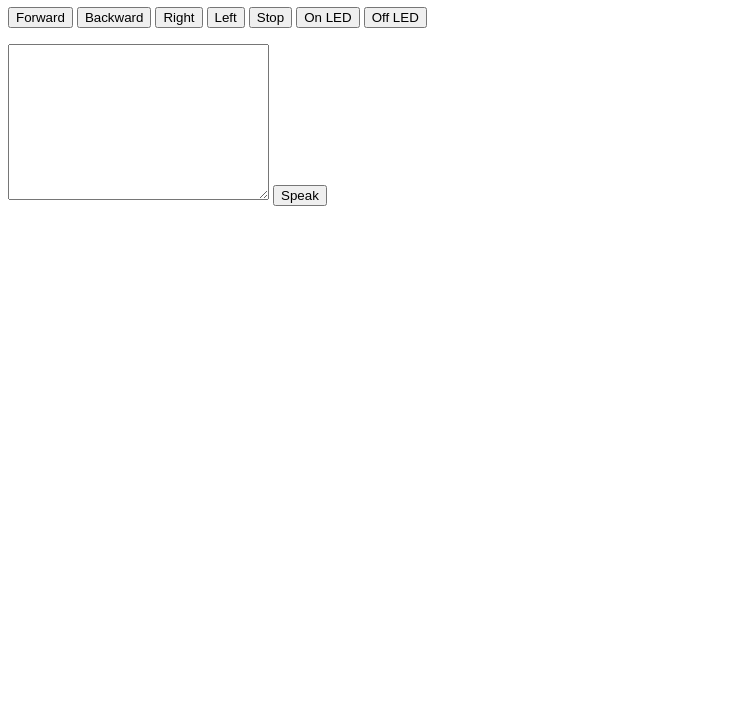
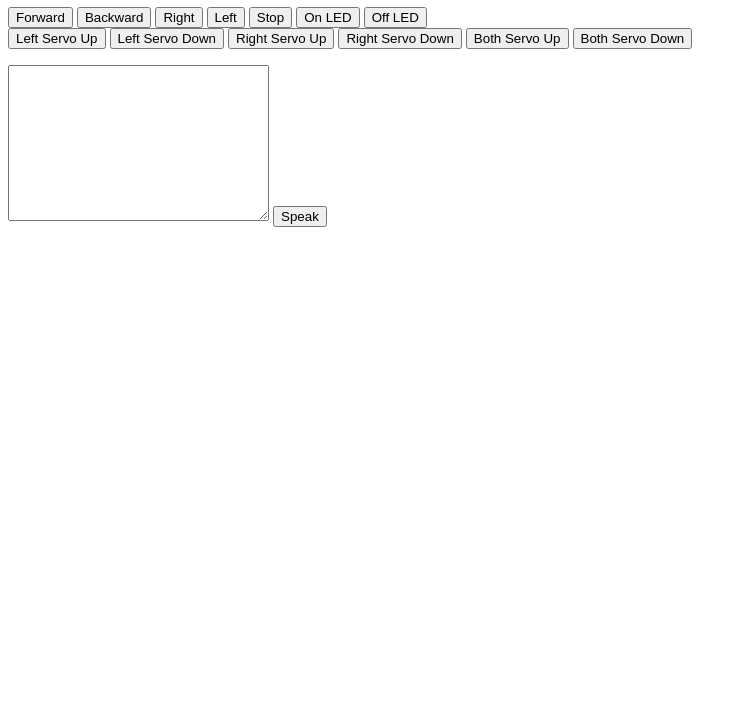
Before and after one commit to innovation-center-gitam-hyd/robot_codes, a website: page views/index.html in a window 1280 px wide. Shown: the part 73-800 px from the top of the page, without its empty margins (0-747 px from the left). Drawn offline with Linux system fonts and the light colour scheme.

Commit message:
Chnaged Servo views

```diff
--- a/expressserena.js
+++ b/expressserena.js
@@ -39,7 +39,7 @@ board.on('ready', () => {
         invert: false,     // Invert all specified positions
     });
     app.get("/", (req, res) => {
-        res.status(200).sendFile(path.join(__dirname+'/views/serena.html'))
+        res.status(200).sendFile(path.join(__dirname+'/views/index.html'))
     });
 
     app.post("/direction", (req, res) => {
--- a/views/index.html
+++ b/views/index.html
@@ -18,6 +18,13 @@
     <button onclick="direction('stop')">Stop</button>
     <button onclick="led('true')">On LED</button>
     <button onclick="led('false')">Off LED</button>
+    <br>
+    <button onclick="servo('left', 'up')">Left Servo Up</button>
+    <button onclick="servo('left', 'down')">Left Servo Down</button>
+    <button onclick="servo('right', 'up')">Right Servo Up</button>
+    <button onclick="servo('right', 'down')">Right Servo Down</button>
+    <button onclick="servo('both', 'up')">Both Servo Up</button>
+    <button onclick="servo('both', 'down')">Both Servo Down</button>
 
     <p id="success"></p>
 
@@ -73,5 +80,21 @@
             })
         }
     </script>
+    <script>
+            function servo(side, direction){
+                $.ajax({
+                    url: '/servo',
+                    type: "POST",
+                    dataType: 'json',
+                    data: {
+                        side,
+                        direction
+                    },
+                    success: function (res) {
+                        $("#success").html("Moving "+side+" Hands "+direction)
+                    }
+                })
+            }
+        </script>
 </body>
 </html>
```
